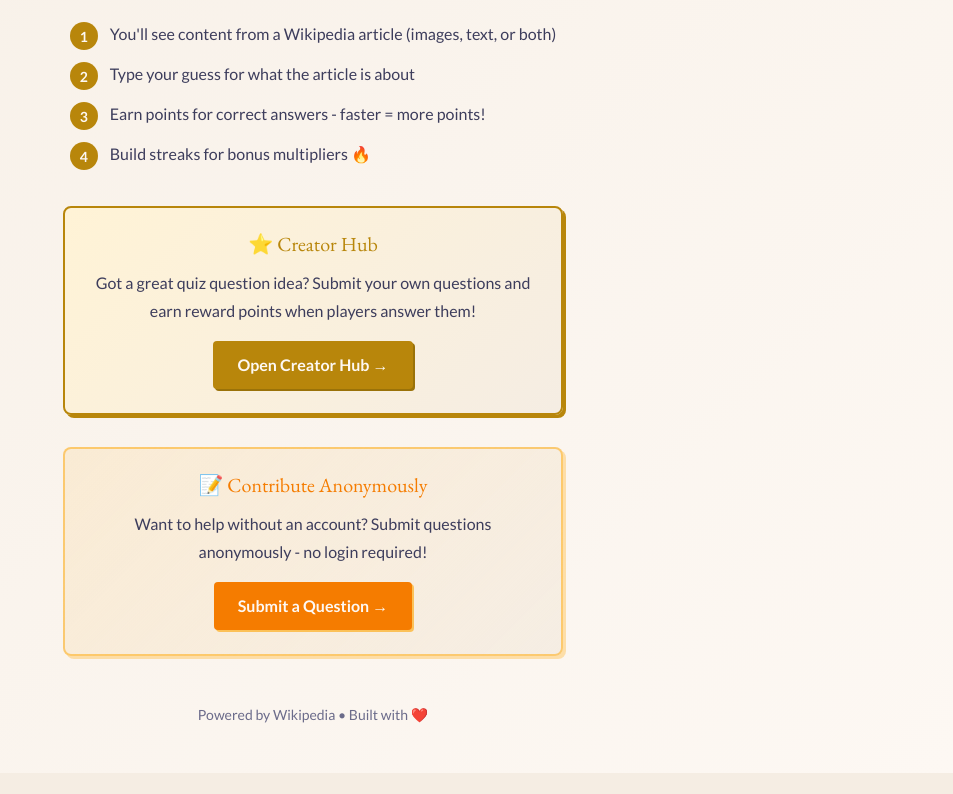
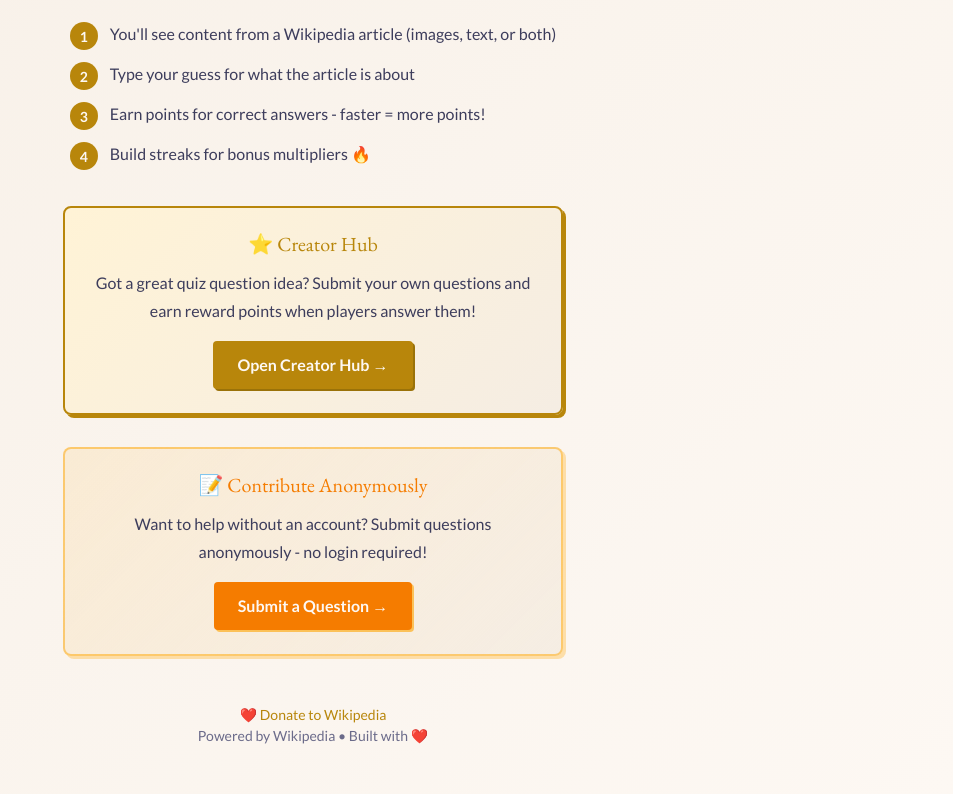
Before and after one commit to spliffrider/Wiki-guesser, a Next.js app: page / in a window 1280 px wide. Shown: the part 912-1706 px from the top of the page, without its empty margins (327-1280 px from the left). Before the commit the page ends 1685 px from the top, so only its background shows below. Built offline with nearby package versions, Linux system fonts and the light colour scheme; no server answers.

Commit message:
feat(home): add donate to wikipedia button

```diff
--- a/src/app/page.tsx
+++ b/src/app/page.tsx
@@ -162,6 +162,14 @@ export default function HomePage() {
       </main>
 
       <footer className={styles.footer}>
+        <a
+          href="https://donate.wikimedia.org/"
+          target="_blank"
+          rel="noopener noreferrer"
+          className={styles.donateButton}
+        >
+          ❤️ Donate to Wikipedia
+        </a>
         <p>Powered by Wikipedia • Built with ❤️</p>
       </footer>
     </div>
```
